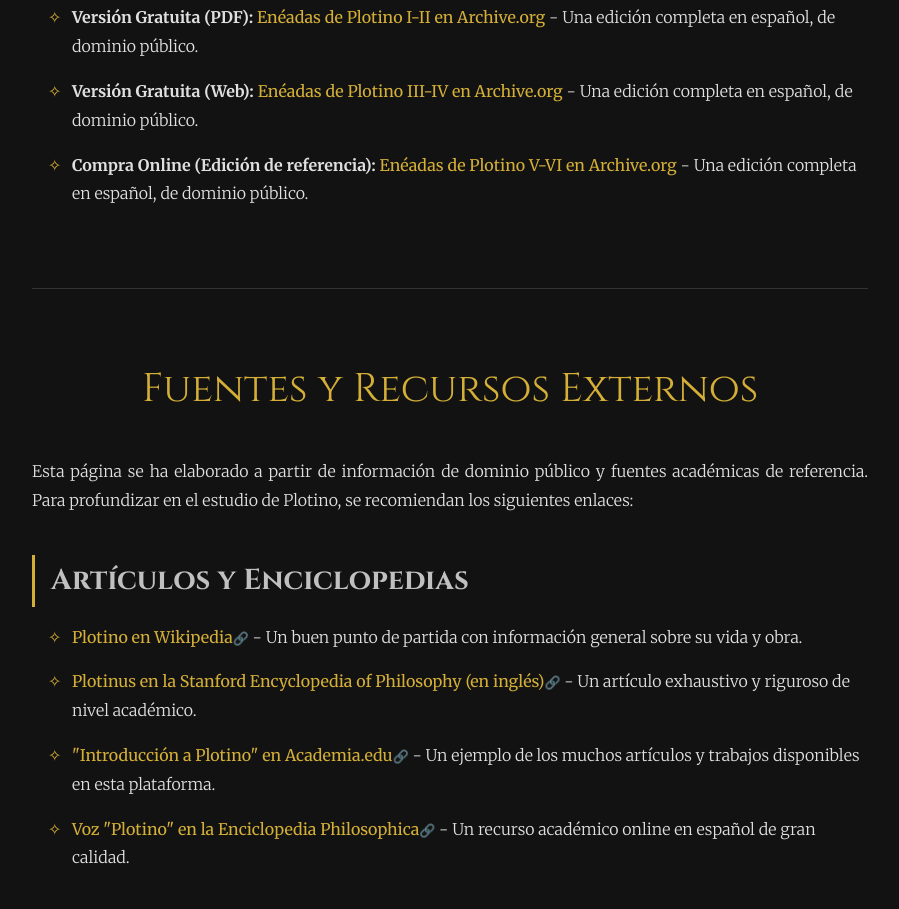
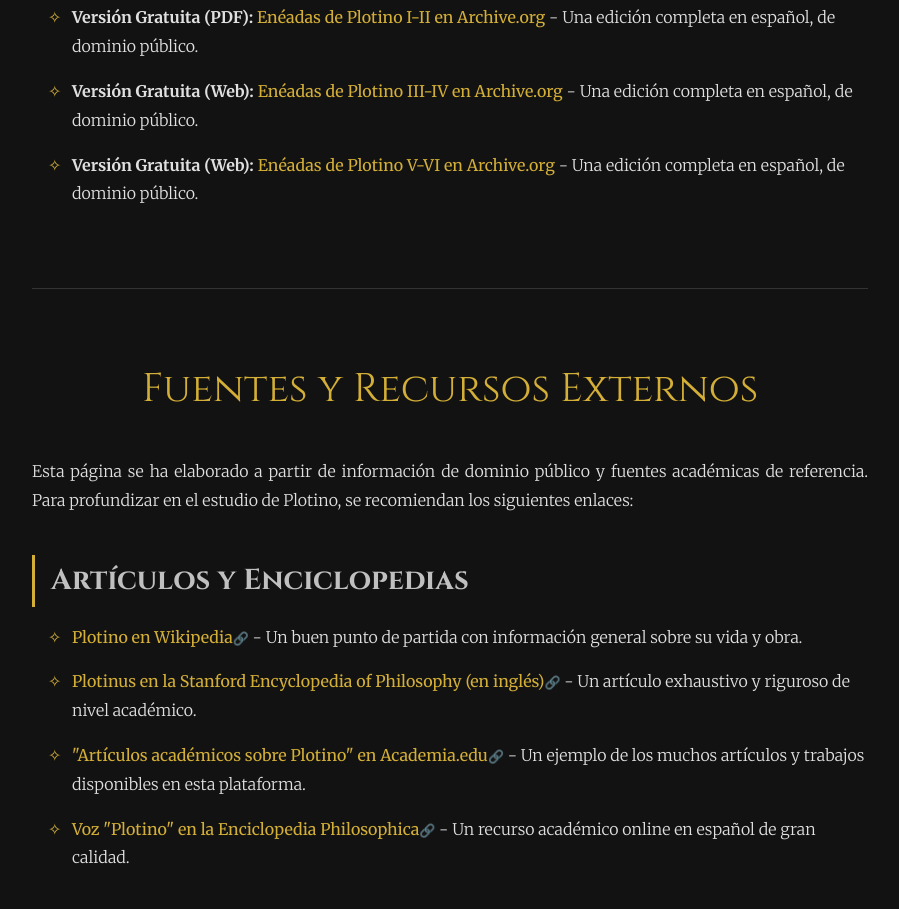
Before and after one commit to jmlucas68/plotino, a plain HTML site: page index.html in a window 1280 px wide. Shown: the part 5873-6782 px from the top of the page, without its empty margins (190-1089 px from the left). Drawn offline with Linux system fonts and the light colour scheme.

Commit message:
correciones

```diff
--- a/index.html
+++ b/index.html
@@ -349,7 +349,7 @@
                     <a href="https://archive.org/details/plotino.-eneadas-libro-1-2/Plotino.%20-%20En%C3%A9adas%202.%20Libros%203-4/" target="_blank" rel="noopener noreferrer">Enéadas de Plotino III-IV en Archive.org</a> - Una edición completa en español, de dominio público.
                 </li>
                 <li>
-                    <strong>Compra Online (Edición de referencia):</strong>
+                    <strong>Versión Gratuita (Web):</strong>
                     <a href="https://archive.org/details/plotino.-eneadas-tomo-3" target="_blank" rel="noopener noreferrer">Enéadas de Plotino V-VI en Archive.org</a> - Una edición completa en español, de dominio público.
                 </li>
             </ul>
@@ -363,7 +363,7 @@
             <ul>
                 <li><a href="https://es.wikipedia.org/wiki/Plotino" target="_blank" rel="noopener noreferrer">Plotino en Wikipedia</a> - Un buen punto de partida con información general sobre su vida y obra.</li>
                 <li><a href="https://plato.stanford.edu/entries/plotinus/" target="_blank" rel="noopener noreferrer">Plotinus en la Stanford Encyclopedia of Philosophy (en inglés)</a> - Un artículo exhaustivo y riguroso de nivel académico.</li>
-                <li><a href="https://www.academia.edu/40605917/INTRODUCCI%C3%93N_A_PLOTINO" target="_blank" rel="noopener noreferrer">"Introducción a Plotino" en Academia.edu</a> - Un ejemplo de los muchos artículos y trabajos disponibles en esta plataforma.</li>
+                <li><a href="https://www.academia.edu/search?q=plotino" target="_blank" rel="noopener noreferrer">"Artículos académicos sobre Plotino" en Academia.edu</a> - Un ejemplo de los muchos artículos y trabajos disponibles en esta plataforma.</li>
                 <li><a href="https://www.philosophica.info/voces/plotino/Plotino.html" target="_blank" rel="noopener noreferrer">Voz "Plotino" en la Enciclopedia Philosophica</a> - Un recurso académico online en español de gran calidad.</li>
             </ul>
 
```
